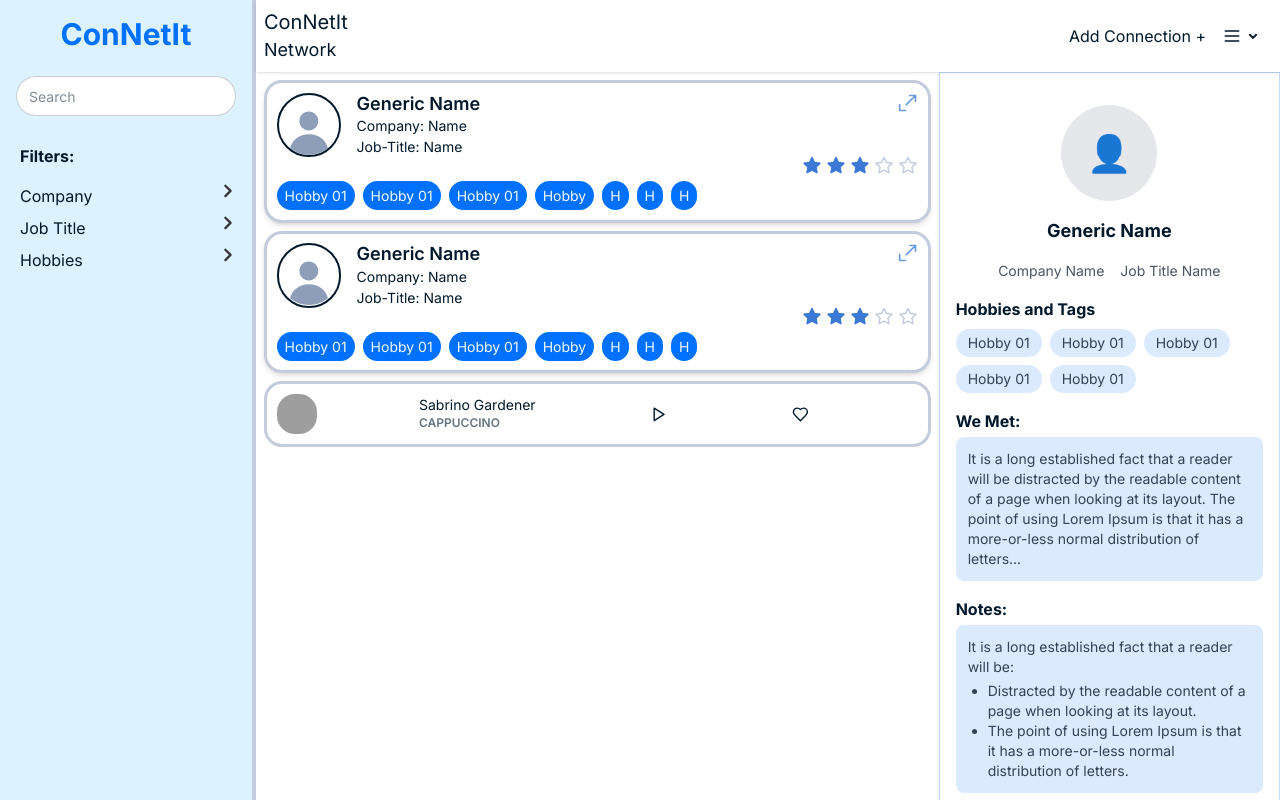
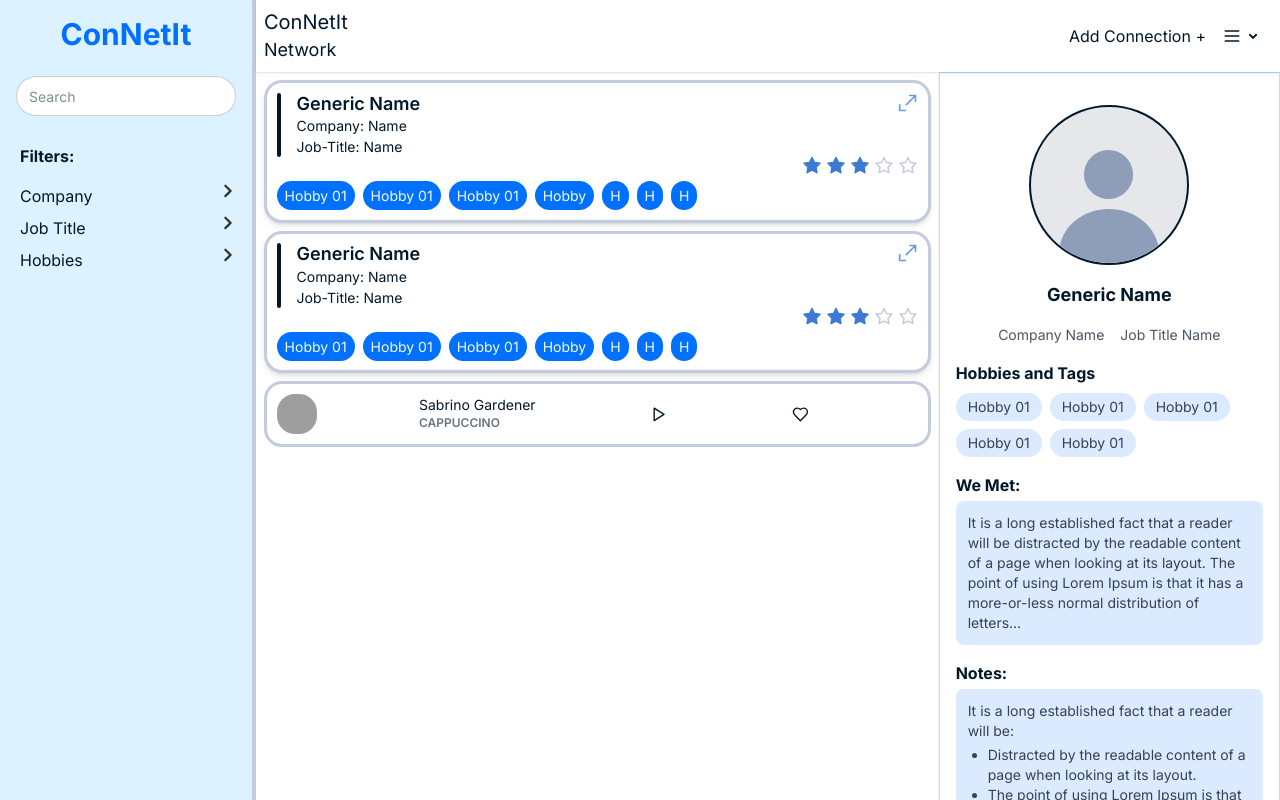
Before and after one commit to FabianoGLentini/ConNetIt, a Next.js app in the folder frontend/: page / in a window 1280 px wide. Built offline with nearby package versions, Linux system fonts and the light colour scheme; grey boxes are pictures that could not be loaded.

Commit message:
Fix: width avatar parameter sizing glitch

```diff
--- a/frontend/app/components/Network/ConnectionCard.tsx
+++ b/frontend/app/components/Network/ConnectionCard.tsx
@@ -10,7 +10,7 @@ export default function ConnectionCard() {
         <div className="flex justify-between h-fill w-fill">
           {/* Left col */}
           <div className="flex flex-row gap-4 mb-6">
-            <Avatar />
+            <Avatar width="20" />
             <ul>
               <h3 className="font-semibold text-lg leading-tight">
                 Generic Name
--- a/frontend/app/components/Network/ConnectionCard/Avatar.tsx
+++ b/frontend/app/components/Network/ConnectionCard/Avatar.tsx
@@ -1,9 +1,13 @@
 import React from "react";
 
-export const Avatar = () => {
+interface Sizing {
+  width: string;
+}
+
+export const Avatar = ({ width = "w-20" }: Sizing) => {
   return (
     <div className="avatar">
-      <div className="w-16 rounded-full border border-2 ">
+      <div className={`${width} rounded-full border-2  bg-gray-200`}>
         <svg
           viewBox="0 0 176 176"
           fill="none"
--- a/frontend/app/components/layout/ConnectionInfoDisplay.tsx
+++ b/frontend/app/components/layout/ConnectionInfoDisplay.tsx
@@ -1,4 +1,5 @@
 import React from "react";
+import { Avatar } from "../Network/ConnectionCard/Avatar";
 // import { FaStar, FaRegStar } from "react-icons/fa";
 // import { FiEdit2, FiPlus } from "react-icons/fi";
 
@@ -14,10 +15,9 @@ const ConnectionDisplayBar = () => {
       </div>
 
       {/* Avatar */}
+
       <div className="flex justify-center">
-        <div className="w-24 h-24 rounded-full bg-gray-200 flex items-center justify-center">
-          <div className="text-4xl text-gray-400">👤</div>
-        </div>
+        <Avatar width="w-40" />
       </div>
 
       {/* Name + Rating */}
```
